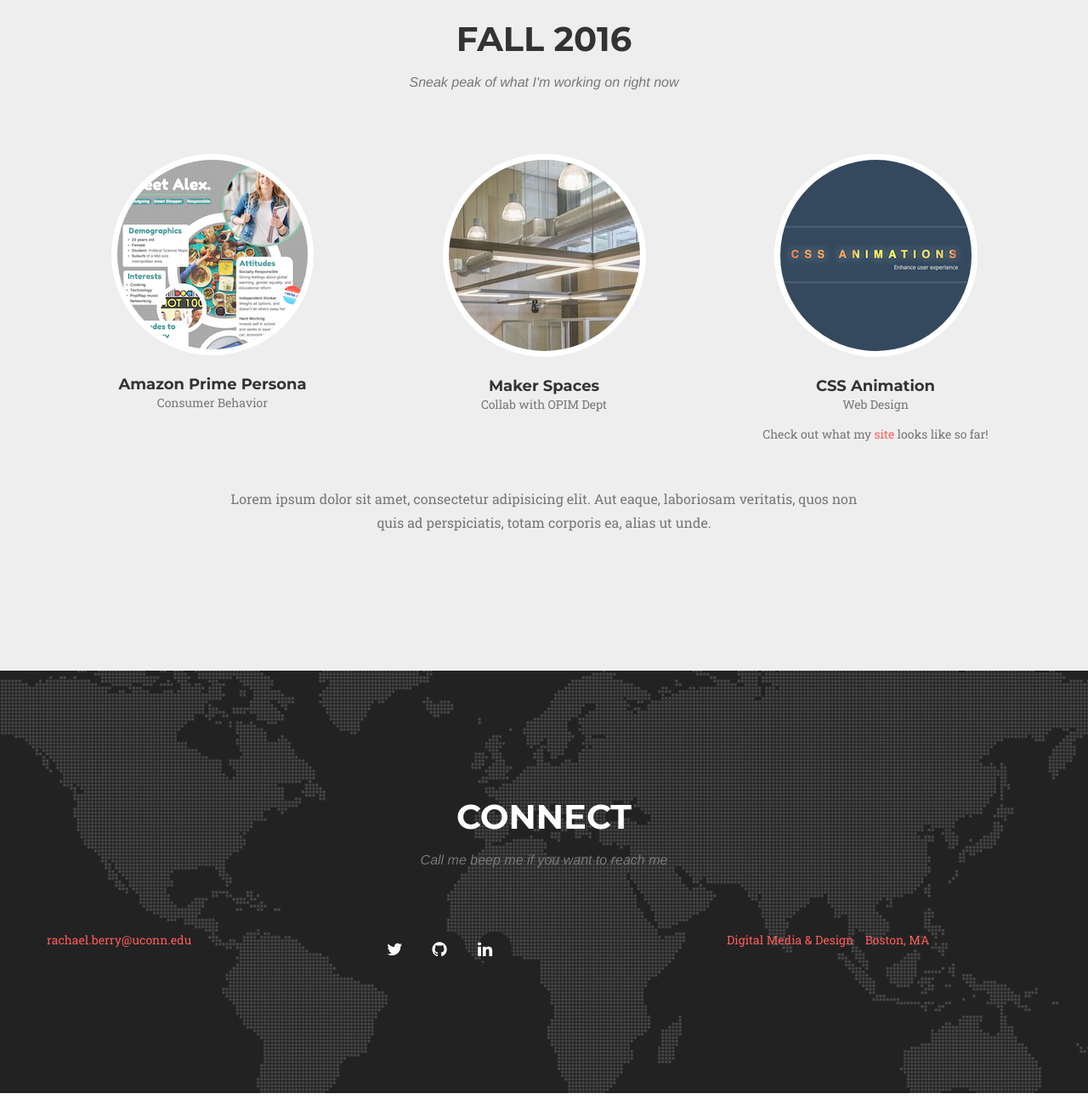
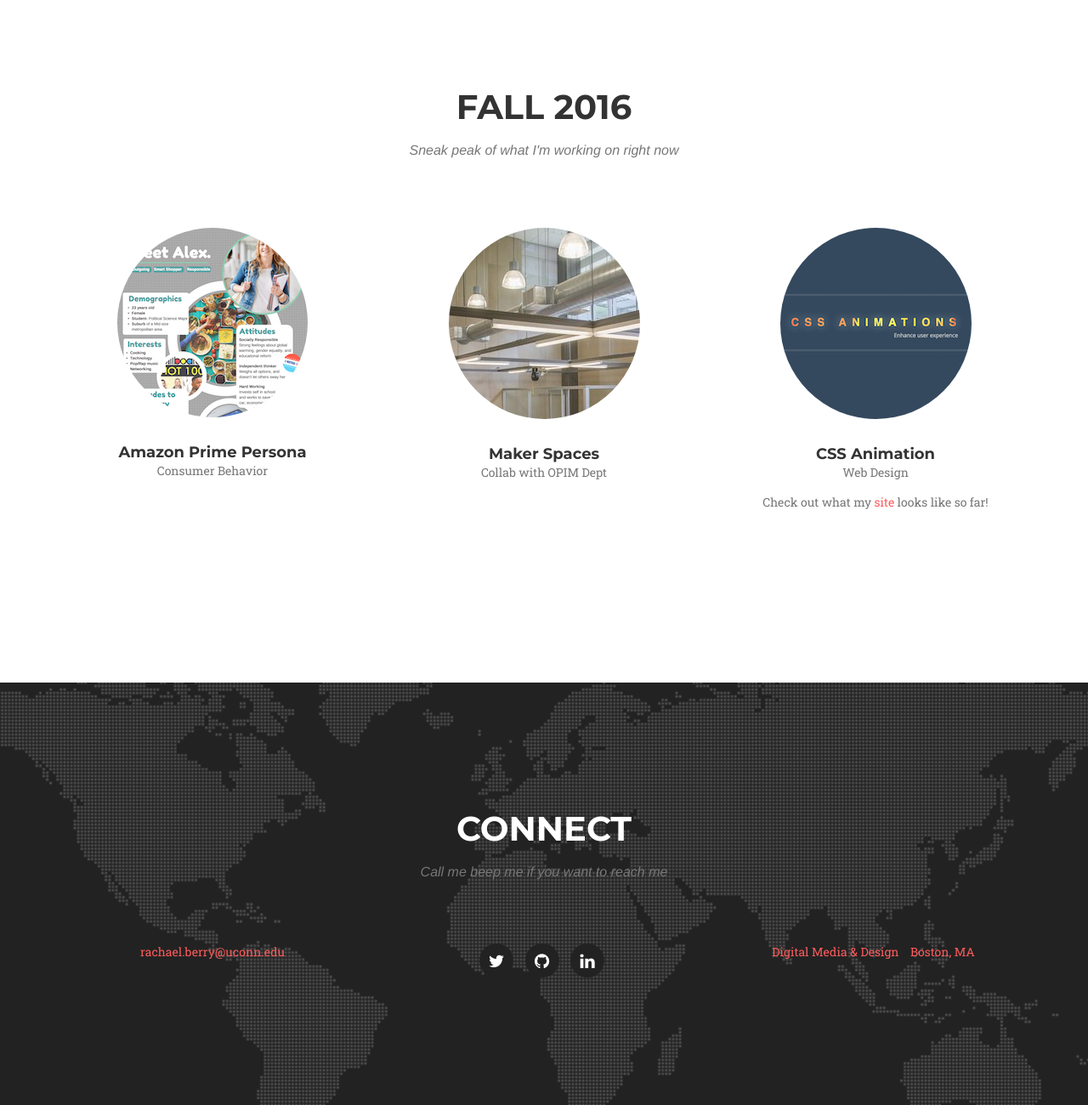
Before and after one commit to rachaeljberry/portfolioupdate, a website: page index.html in a window 1280 px wide. Shown: the part 2623-3923 px from the top of the page at 85% size. Drawn offline with nearby package versions, Linux system fonts and the light colour scheme; a web font is replaced by a local one.

Commit message:
progress

```diff
--- a/css/agency.css
+++ b/css/agency.css
@@ -50,7 +50,7 @@ h6 {
   margin: 0 auto;
 }
 .bg-light-gray {
-  background-color: #eeeeee;
+  background-color: white;
 }
 .bg-darkest-gray {
   background-color: #222222;
--- a/index.html
+++ b/index.html
@@ -98,6 +98,10 @@
                     <h2 class="section-heading">Rachael Berry  </h2>
                     <h3 class="section-subheading text-muted">A humble brag</h3>
                      <p class="serivce-about">As a Junior majoring in Digital Media in Design, I spend most of my time designing content and drinking more coffee than I care to admit. When not at school I enjoy traveling, working out and eating anything that has a relationship to cheese. Fun Fact: Spent the spring semester in the Netherlands, I have 12 screws in my body, and I survived my first mini triathlon last summer. </p>
+                     <br>
+                     <br>
+                     <br>
+                     <br>
 
                      <p> say something else, about youre future goals, passions blah blah blah. ALSO THINK ABOUT LINKING YOUR RESUME </p>
             </div>
@@ -295,7 +299,7 @@
     </section>
 
     <!-- Team Section -->
-    <section id="team" class="bg-light-gray">
+    <section id="team">
         <div class="container">
             <div class="row">
                 <div class="col-lg-12 text-center">
@@ -349,11 +353,13 @@
                     </div>
                 </div>
             </div>
+            <!-- delete?
             <div class="row">
                 <div class="col-lg-8 col-lg-offset-2 text-center">
                     <p class="large text-muted">Lorem ipsum dolor sit amet, consectetur adipisicing elit. Aut eaque, laboriosam veritatis, quos non quis ad perspiciatis, totam corporis ea, alias ut unde.</p>
                 </div>
             </div>
+            -->
         </div>
     </section>
 
@@ -368,12 +374,12 @@
                     <h3 class="section-subheading text-muted"> Call me beep me if you want to reach me</h3>
                 </div>
             </div>
+
             <div class="row">
-            <div class="row">
-                <div class="col-md-4">
+                <div class="col-sm-4 text-center">
                   <a href=""> rachael.berry@uconn.edu </a>
                 </div>
-                <div class="col-md-4">
+                <div class="col-sm-4 text-center">
                     <ul class="list-inline social-buttons">
                         <li><a href="https://twitter.com/rachael_jberry?lang=en"><i class="fa fa-twitter"></i></a>
                         </li>
@@ -383,7 +389,7 @@
                         </li>
                     </ul>
                 </div>
-                <div class="col-md-4">
+                <div class="col-sm-4 text-center">
                     <ul class="list-inline quicklinks">
                         <li><a href="">Digital Media & Design</a>
                         </li>
@@ -391,9 +397,9 @@
                         </li>
                     </ul>
                 </div>
+                </div>
             </div>
 
-            </div>
         </div>
     </section>
 
```
